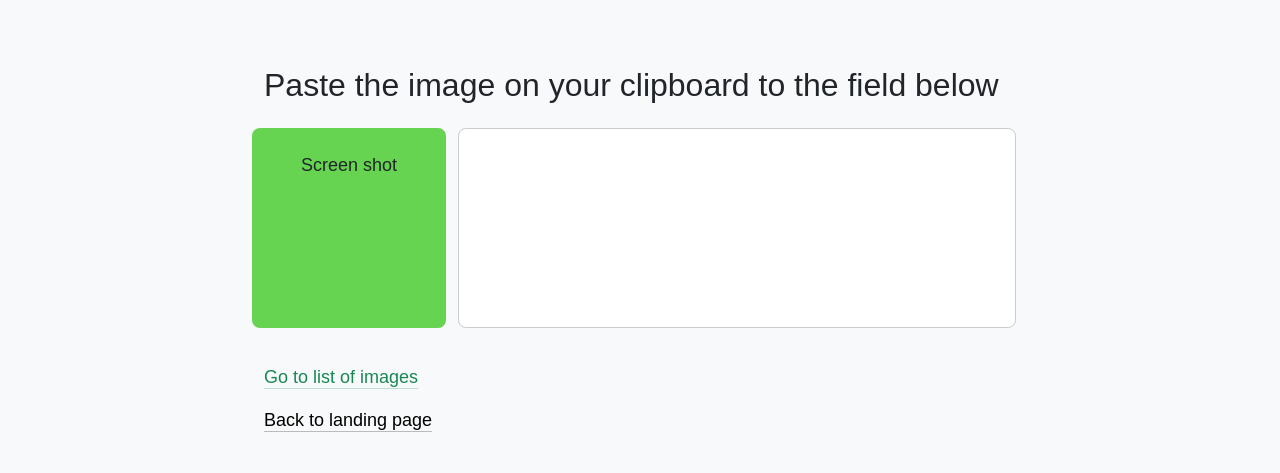
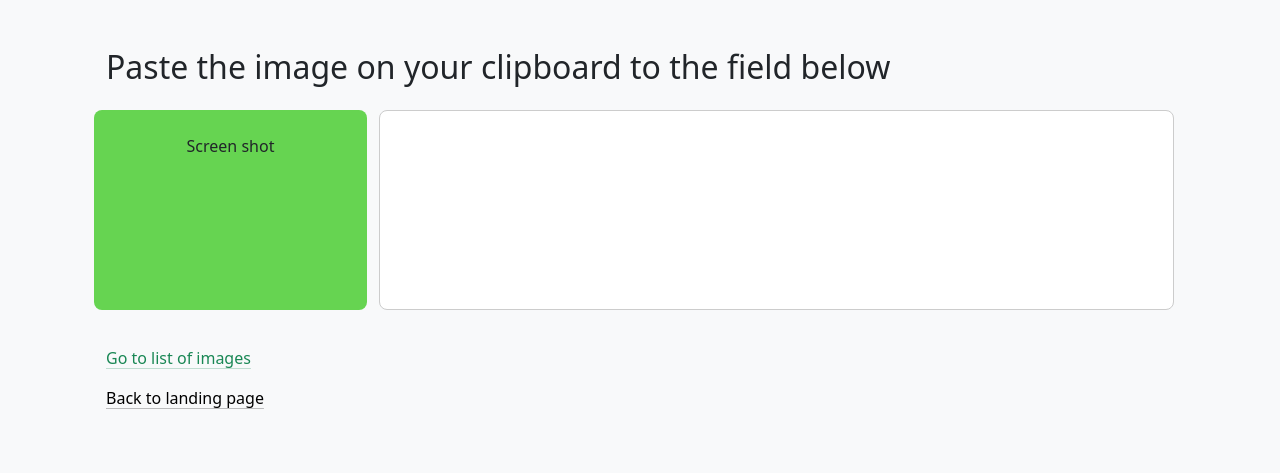
Before and after one commit to Mitozo/ScreenShotUploader, a Symfony app: template ssu_app/templates/uploader/index.html.twig in a window 1280 px wide. Shown: the top 473 px of the page. Run offline with Twig, Linux system fonts and the light colour scheme; the template is opened without the code that fills it, so the values that code supplies are empty; some libraries are stand-ins or nearby versions.

```diff
--- a/ssu_app/src/Controller/UploaderController.php
+++ b/ssu_app/src/Controller/UploaderController.php
@@ -58,7 +58,7 @@ class UploaderController extends AbstractController
         if (!$fileSystem->exists($this->getParameter(('file_upload_directory')))) {
             $fileSystem->mkdir($this->getParameter('file_upload_directory'), 0755);
         }
-
+        $files = $request->files->get('file');
         $directoryName =  $this->getParameter('file_upload_directory') . $_FILES['file']['name'];
 
         try {
--- a/ssu_app/templates/uploader/index.html.twig
+++ b/ssu_app/templates/uploader/index.html.twig
@@ -6,22 +6,10 @@
 {% block stylesheets %}
 {{ parent() }}
 <link rel="stylesheet" href="{{ asset('assets/css/clipboardImageStyle.css') }}" >
+<link rel="stylesheet" href="{{ asset('assets/css/formStyle.css') }}" >
 {% endblock %}
 
 {% block body %}
-	<style>
-		.example-wrapper {
-			margin: 1em auto;
-			max-width: 800px;
-			width: 95%;
-			font: 18px / 1.5 sans-serif;
-		}
-		.example-wrapper code {
-			background: #F5F5F5;
-			padding: 2px 6px;
-		}
-	</style>
-
 	<div class="container pt-4">
 		<div class="example-wrapper p-4">
 			<form action="" class="form">
```
Also changed, not shown: ssu_app/public/assets/js/screenshot.js.
